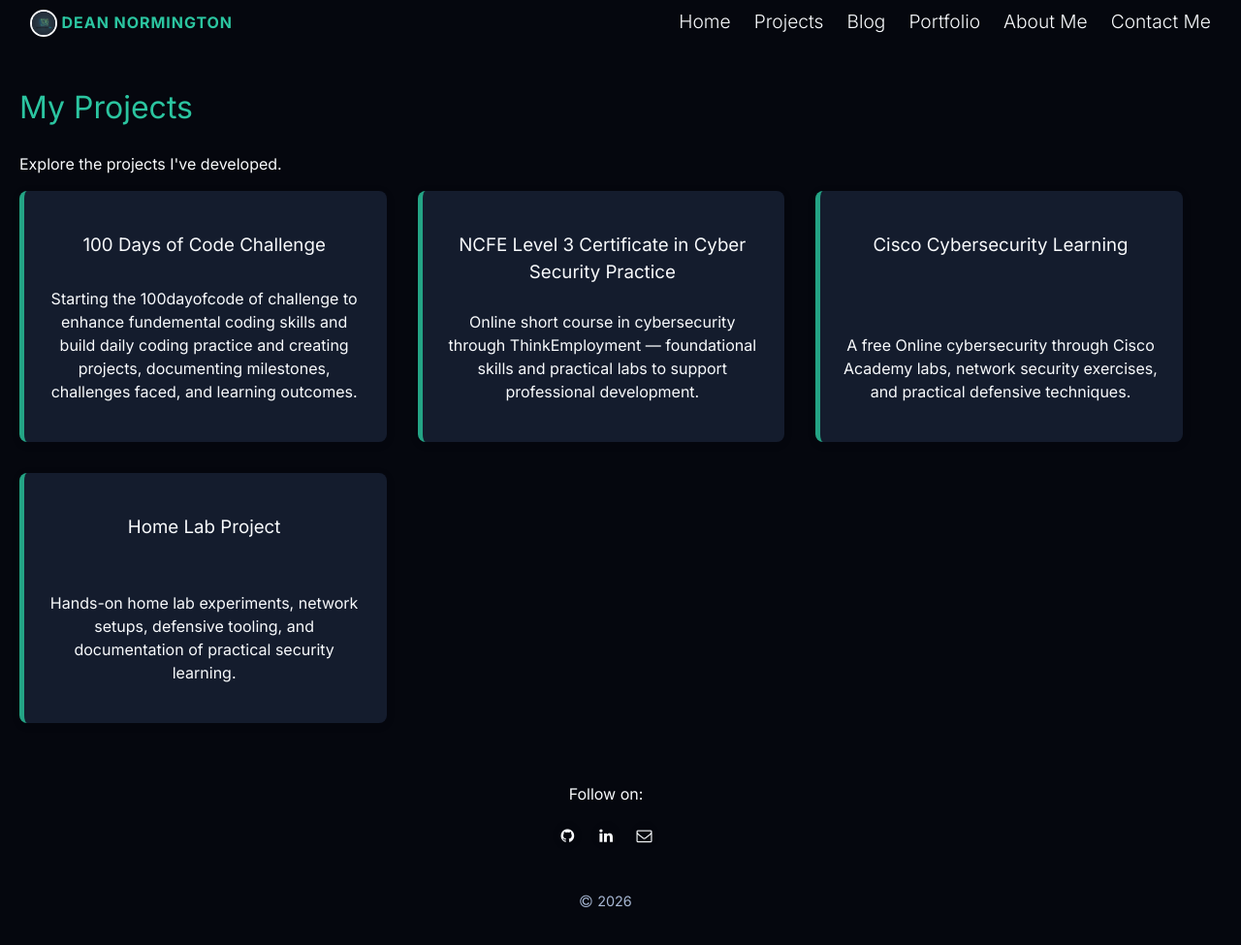
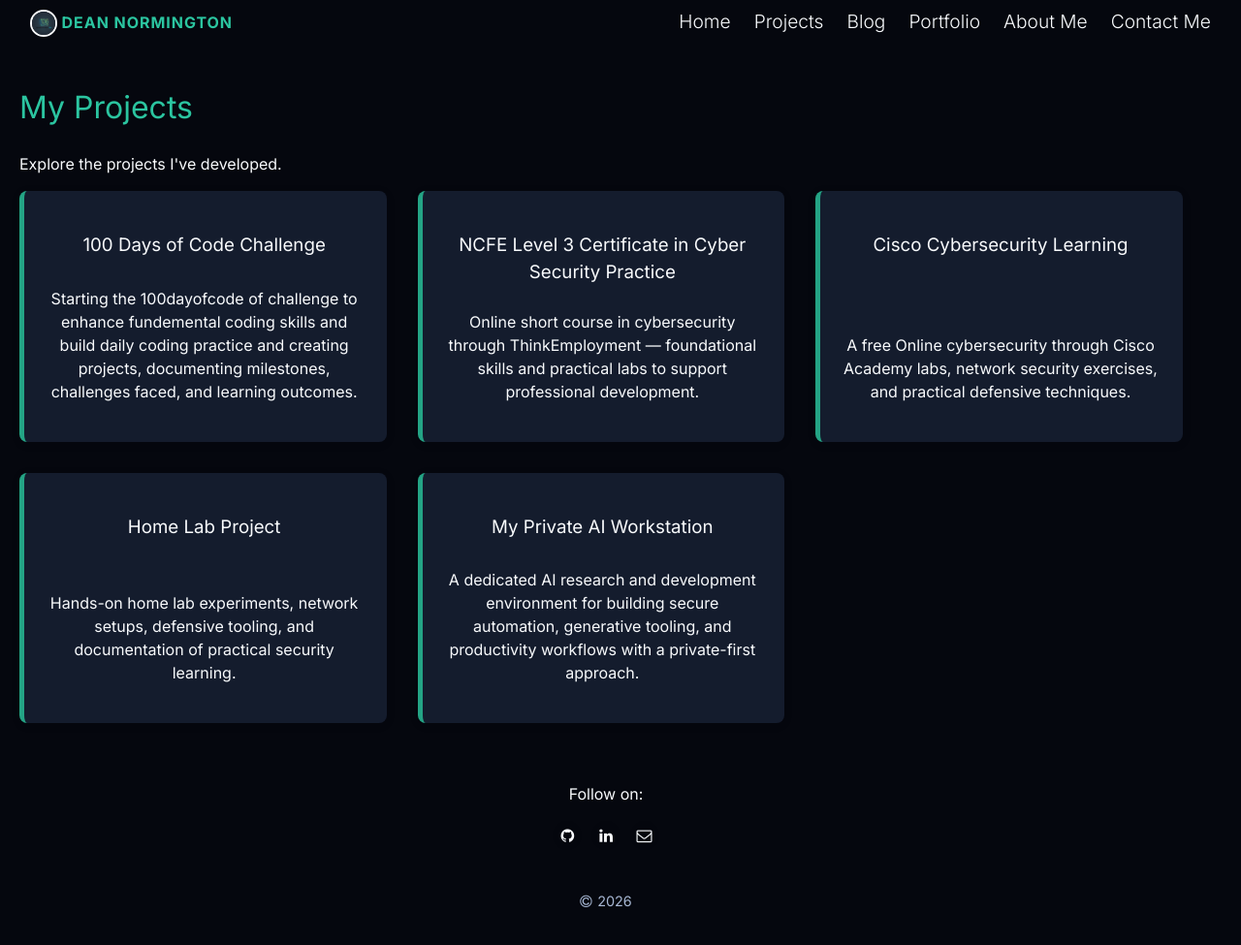
Before and after one commit to dean-js/dnormingtonlaw.uk, a Jekyll site: the page built from projects.md, in a window 1280 px wide and 979 px high. Shown: the top 975 px of the window at 97% size. Built offline with Jekyll 4.4.1, drawn with Linux system fonts in a browser that asks for light colours.

Commit message:
created new project and connecting page (My private AI workstation) this is to give user more in depth view of how this process was achieved

```diff
--- a/projects.md
+++ b/projects.md
@@ -25,6 +25,10 @@ description: "Discover the projects that support Dean's transition from law to t
     <h3>Home Lab Project</h3>
     <p>Hands-on home lab experiments, network setups, defensive tooling, and documentation of practical security learning.</p>
   </a>
+  <a class="project-card" href="{{ '/projects/private-ai-workstation/' | relative_url }}">
+    <h3>My Private AI Workstation</h3>
+    <p>A dedicated AI research and development environment for building secure automation, generative tooling, and productivity workflows with a private-first approach.</p>
+  </a>
   </div>
   <!-- Add project details here -->
 </section>
```
Also changed, not shown: projects/private-ai-workstation/index.md (added, +38 -0 lines).
